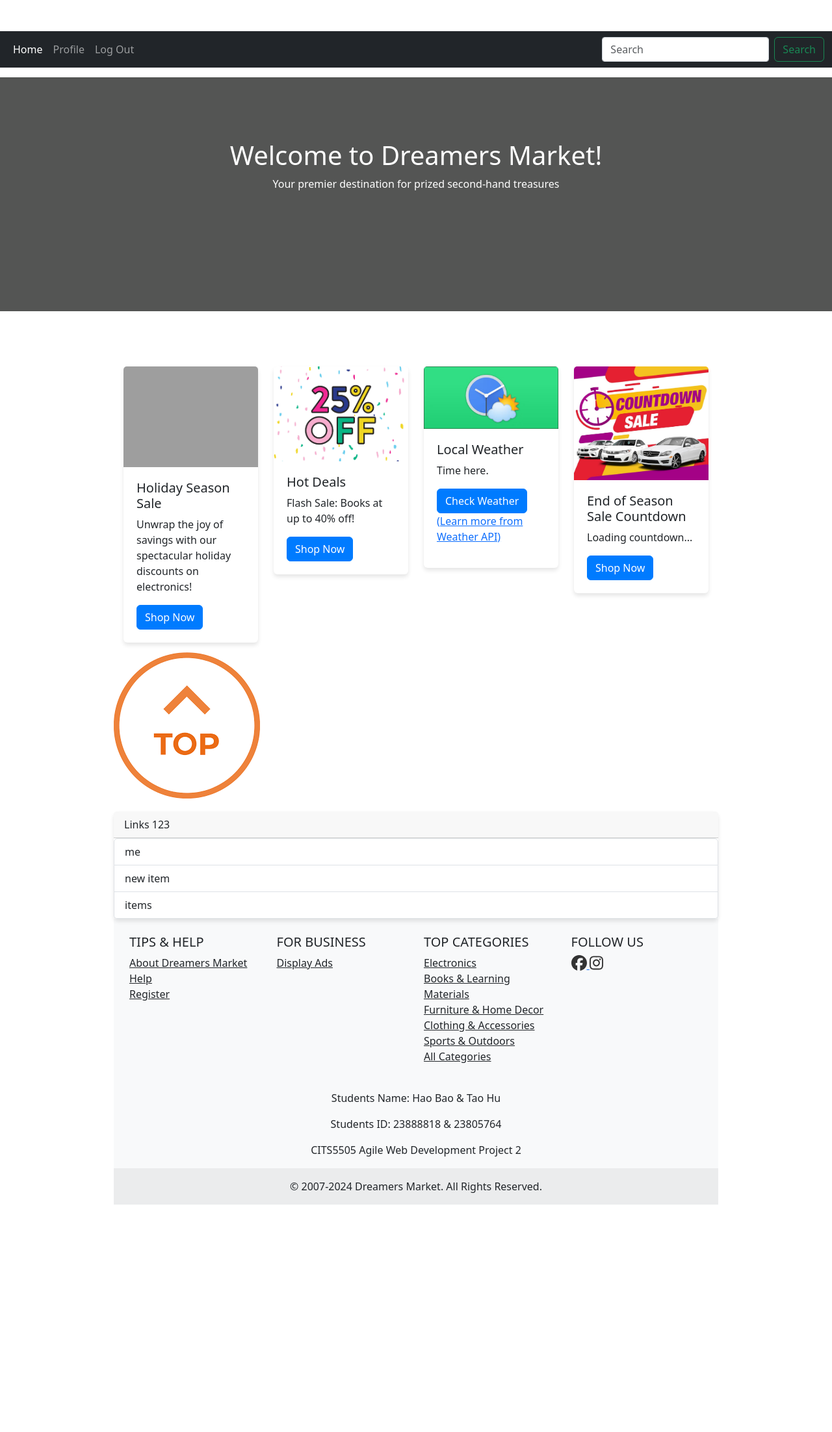
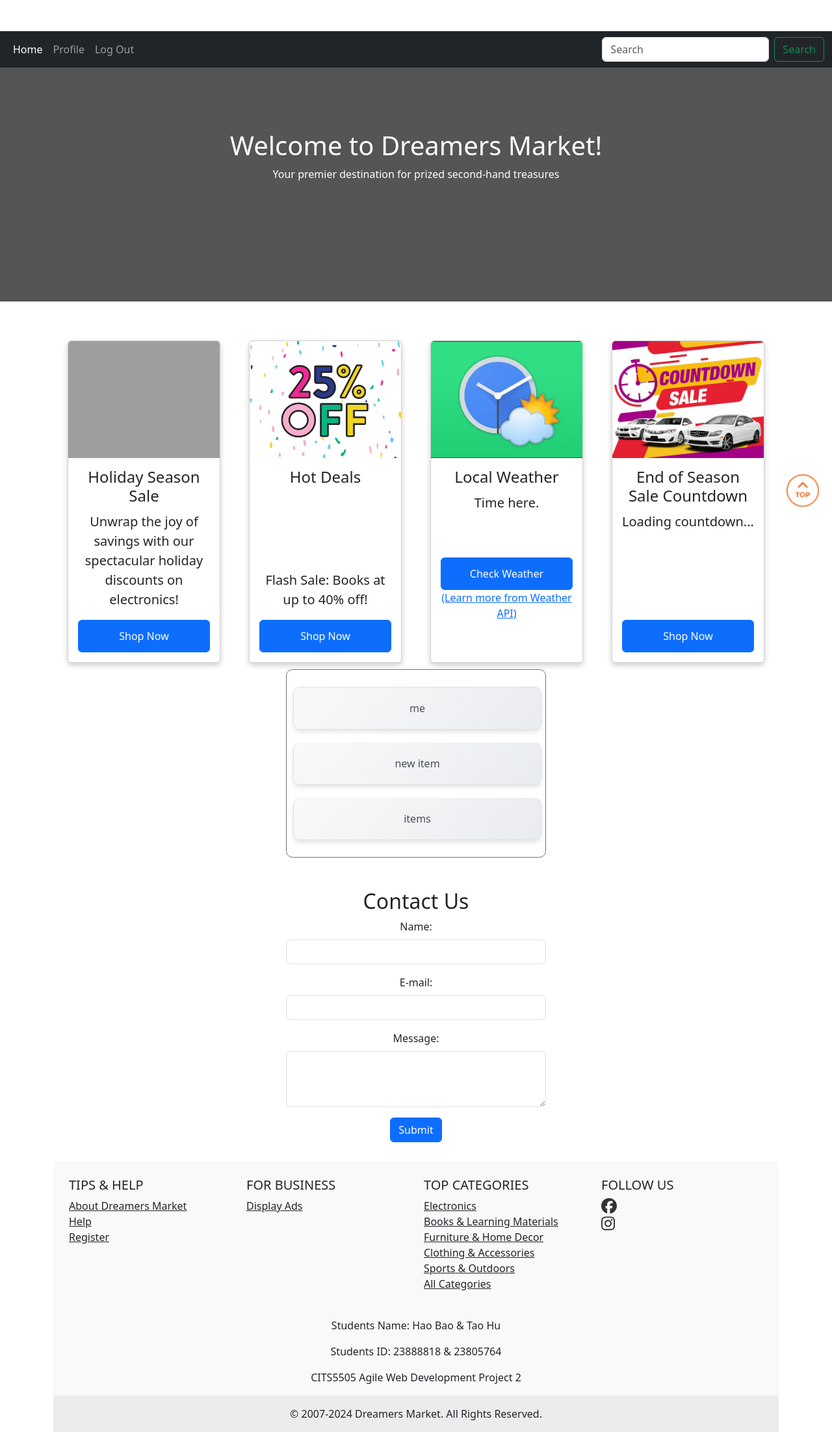
Before and after one commit to thogb/CITS5505-group-project, a Flask app: page / in a window 1280 px wide. Shown: the whole page at 65% size. Before the commit the page ends 1854 px from the top, so only its background shows below. Run offline with Flask 3, Linux system fonts and the light colour scheme; the visitor is signed in with stand-in values (Sample User, id 1); grey boxes are pictures that could not be loaded.

Commit message:
add footprint

```diff
--- a/app/static/css/home.css
+++ b/app/static/css/home.css
@@ -22,6 +22,132 @@
   color: white;
 }
 
+
+
+/* Reduce the width of the form fields in the Contact Us section */
+#contact form .form-control {
+  max-width: 400px; /* Adjust this value as needed */
+  margin: 0 auto; /* Center align the form fields */
+}
+
+/*  adjust the width of the entire form */
+#contact form {
+  max-width: 500px; /* Adjust this value as needed */
+  margin: 0 auto; /* Center align the form */
+}
+
+/* Add margin below the submit button */
+#contact form button[type="submit"] {
+  margin-bottom: 30px; /* Adjust this value as needed */
+}
+
+/* Links section styles */
+.card.border-secondary {
+  border-radius: 10px; /* Add rounded corners to the card */
+  overflow: hidden; /* Ensure rounded corners are visible */
+  max-width: 400px; /* Set a maximum width for the card */
+  margin: 0 auto; /* Center align the card */
+}
+
+.card-body .list-group-item {
+  position: relative;
+  padding: 20px; /* Increase padding for better spacing */
+  margin: 10px; /* Add margin between items */
+  border-radius: 10px; /* Add rounded corners to items */
+  transition: all 0.3s ease; /* Smooth transition for hover effects */
+  background: linear-gradient(135deg, #f8f9fa, #e9ecef); /* Gradient background */
+  box-shadow: 0 4px 6px rgba(0, 0, 0, 0.1); /* Add box shadow */
+  color: #495057; /* Text color */
+  text-align: center; /* Center align text */
+  text-decoration: none; /* Remove underline */
+}
+
+.card-body .list-group-item:hover {
+  background: linear-gradient(135deg, #e9ecef, #f8f9fa); /* Change gradient on hover */
+  box-shadow: 0 6px 10px rgba(0, 0, 0, 0.15); /* Increase shadow on hover */
+  transform: translateY(-5px); /* Slightly lift the item on hover */
+  color: #007bff; /* Change text color on hover */
+}
+
+.card-body .list-group-item::before {
+  content: ''; /* Create a pseudo-element for the hover effect */
+  position: absolute;
+  top: 0;
+  left: 0;
+  width: 100%;
+  height: 100%;
+  background: rgba(255, 255, 255, 0.3); /* Semi-transparent overlay */
+  opacity: 0;
+  transition: opacity 0.3s ease;
+  border-radius: 10px; /* Match the rounded corners */
+}
+
+.card-body .list-group-item:hover::before {
+  opacity: 1; /* Show overlay on hover */
+}
+
+/* Back to top button */
 .back-to-top {
-  /* Here you can add styles for your back to top button if needed */
+  position: fixed;
+  bottom: 20px; /* Adjust the bottom value as needed */
+  right: 20px;  /* Adjust the right value as needed */
+  z-index: 100; /* Ensure the button is above other content */
 }
+
+.back-to-top img {
+  width: 50px; /* Adjust the size of the button as needed */
+  height: 50px;
+  cursor: pointer;
+}
+
+/* Product card styles */
+.product-card {
+  flex: 1 0 21%; /* Each card takes up approximately 21% of the width */
+  margin: 10px;
+  display: flex;
+  flex-direction: column;
+  justify-content: space-between;
+  height: 400px; /* Set a fixed height for all cards */
+  box-shadow: 0 4px 8px rgba(0, 0, 0, 0.2);
+  transition: 0.3s;
+  border-radius: 5px;
+}
+
+.product-card .card-img-top {
+  width: 100%; /* Ensure the images take the full width of the card */
+  height: 180px; /* Set a fixed height for the images */
+  object-fit: cover; /* Ensure the images cover the entire area without distortion */
+  border-radius: 5px 5px 0 0; /* Optional: Add rounded corners to match the card */
+}
+
+.product-card .card-body {
+  padding: 15px;
+  text-align: center;
+  flex-grow: 1;
+  display: flex;
+  flex-direction: column;
+  justify-content: space-between;
+}
+
+.product-card .card-title {
+  font-size: 1.5rem; /* Increased size for visibility */
+  margin-bottom: 10px; /* Adds space below the title */
+}
+
+.product-card .card-text {
+  font-size: 1.25rem; /* Slightly larger text for readability */
+}
+
+.product-card .btn {
+  height: 50px; /* Ensure all buttons have the same height */
+  display: flex;
+  align-items: center;
+  justify-content: center;
+  margin-top: auto; /* Ensure the button is at the bottom */
+}
+
+/* Ensure cards have consistent height */
+.container .row > div {
+  display: flex;
+  flex-direction: column;
+}
--- a/app/static/css/me.css
+++ b/app/static/css/me-base.css
@@ -1,4 +1,38 @@
-.form-control {
+/* static/css/me-base.css */
+
+body {
+  font-family: Arial, sans-serif;
+  background-color: #f8f9fa;
+  margin: 0;
+  padding: 0;
+}
+
+.navbar {
+  background-color: #007bff;
+  color: white;
+}
+
+.navbar a {
+  color: white;
+  text-decoration: none;
+}
+
+.card {
+  margin-top: 20px;
+}
+
+.card .list-group-item.active {
+  background-color: #007bff;
+  border-color: #007bff;
+}
+
+.right-content {
+  padding: 20px;
+  background-color: white;
+  border: 1px solid #dee2e6;
+  border-radius: 5px;
+  margin-top: 20px;
+}.form-control {
   border: 1px solid #ced4da;
   border-radius: 0.25rem;
   padding: 0.375rem 0.75rem;
--- a/app/templates/home/home.html
+++ b/app/templates/home/home.html
@@ -15,7 +15,7 @@
     <div class="row">
         <!-- Product 1 Card -->
         <div class="col-md-3">
-            <div class="card">
+            <div class="card product-card">
                 <img src="{{ url_for('static', filename='img/product1.gif') }}" class="card-img-top" alt="Holiday Season Sale">
                 <div class="card-body">
                     <h5 class="card-title">Holiday Season Sale</h5>
@@ -27,7 +27,7 @@
 
         <!-- Product 2 Card -->
         <div class="col-md-3">
-            <div class="card">
+            <div class="card product-card">
                 <img src="{{ url_for('static', filename='img/product2.gif') }}" class="card-img-top" alt="Product 2">
                 <div class="card-body">
                     <h5 class="card-title">Hot Deals</h5>
@@ -41,7 +41,7 @@
 
         <!-- Product 3 Card -->
         <div class="col-md-3">
-            <div class="card">
+            <div class="card product-card">
                 <img src="{{ url_for('static', filename='img/product3.jpg') }}" class="card-img-top" alt="weather">
                 <div class="card-body">
                     <h5 class="card-title">Local Weather</h5>
@@ -58,7 +58,7 @@
 
         <!-- Product 4 Card -->
         <div class="col-md-3">
-            <div class="card">
+            <div class="card product-card">
                 <img src="{{ url_for('static', filename='img/product4.jpg') }}" class="card-img-top" alt="End of Season Sale Countdown">
                 <div class="card-body">
                     <h5 class="card-title">End of Season Sale Countdown</h5>
@@ -71,18 +71,37 @@
 </div>
 
 <!-- Back to top button -->
-<a href="#" class="back-to-top"><img src="{{ url_for('static', filename='img/back to top.jpg') }}" alt="back to top"></a>
+<a href="#" class="back-to-top">
+    <img src="{{ url_for('static', filename='img/back to top.jpg') }}" alt="back to top">
+</a>
 
 <!-- Links section -->
 <div class="card border-secondary">
-    <div class="card-header">
-        Links 123
-    </div>
-    <div class="card-body p-0 list-group">
+    <div class="card-body list-group">
         <a href="{{ url_for('me.me') }}" class="list-group-item list-group-item-action">me</a>
         <a href="{{ url_for('item.item_new') }}" class="list-group-item list-group-item-action">new item</a>
         <a href="{{ url_for('item.items') }}" class="list-group-item list-group-item-action">items</a>
     </div>
+</div>
+
+<!-- Contact Us Section -->
+<div id="contact" class="container text-center mt-5">
+    <h2>Contact Us</h2>
+    <form>
+        <div class="mb-3">
+            <label for="contactName" class="form-label">Name:</label>
+            <input type="text" class="form-control" id="contactName" required>
+        </div>
+        <div class="mb-3">
+            <label for="contactEmail" class="form-label">E-mail:</label>
+            <input type="email" class="form-control" id="contactEmail" required>
+        </div>
+        <div class="mb-3">
+            <label for="contactMessage" class="form-label">Message:</label>
+            <textarea class="form-control" id="contactMessage" rows="3" required></textarea>
+        </div>
+        <button type="submit" class="btn btn-primary">Submit</button>
+    </form>
 </div>
 
 <!-- Footer -->
@@ -139,7 +158,6 @@
         <!--Grid row-->
     </div>
 
-
     <!-- Student Information -->
     <div class="mt-3 text-center"> <!-- 使用text-center类使内容居中 -->
         <p>Students Name: Hao Bao & Tao Hu</p> <!-- 注意学生姓名之间添加了空格 -->
```
Also changed, not shown: app/templates/me/me-base.html (+11 -9 lines), 1 other file.
